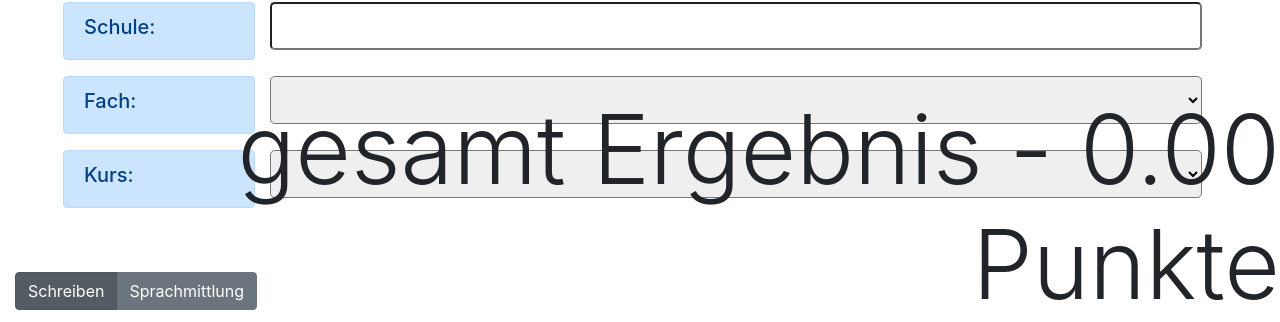
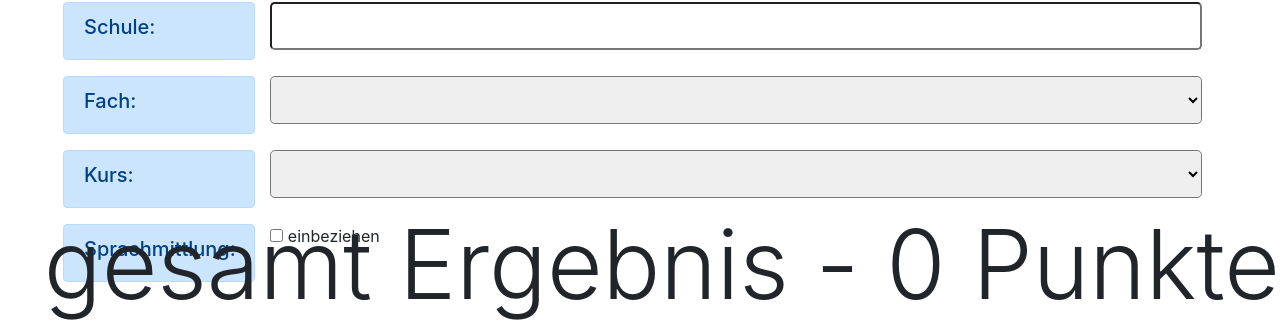
Before and after one commit to samunro/klausur, an Angular app: page / in a window 1280 px wide. Shown: the part 478-800 px from the top of the page. Built offline with nearby package versions, Linux system fonts and the light colour scheme; what ngx-bootstrap-icons would draw is missing.

Commit message:
Made Sprachmittlung optional.

```diff
--- a/src/app/student-points.component.html
+++ b/src/app/student-points.component.html
@@ -39,7 +39,7 @@
       <td>{{school}}</td>
     </tr>
   </table>
-  <ng-container *ngFor="let mode of master.modes">
+  <ng-container *ngFor="let mode of getModes()">
     <h3 class="mt-5">{{mode.name}} - {{getPointsForMode(mode.id)}} Punkte</h3>
     <ng-container *ngFor="let part of master.parts">
     <table class="table my-5">
@@ -90,7 +90,7 @@
     <div class="py-1"></div>
     </ng-container>
   </ng-container>
-  <h1 class="mb-5">Gesamtpunkte - {{getTotalPoints() | number: '1.2-2'}}</h1>
+  <h1 class="mb-5">Gesamtpunkte - {{getTotalPoints() | number: '1.0-0'}}</h1>
   <div class="py-5"></div>
   <div>{{city}}, den {{date}} ____________________________________________________________________ ({{teacher}})</div>
 </div>
@@ -180,7 +180,7 @@
         </select>
     </div>
   </div>
-  <div class="row mx-5 mb-5">
+  <div class="row mx-5">
     <div class="col-2 alert alert-primary">
       <h5>Kurs:</h5>
     </div>
@@ -190,7 +190,18 @@
         </select>
     </div>
   </div>
-  <div class="btn-group btn-group-toggle" data-toggle="buttons">
+  <div class="row mx-5 mb-5">
+    <div class="col-2 alert alert-primary">
+      <h5>Sprachmittlung:</h5>
+    </div>
+    <div class="col">
+      <label>
+      <input type="checkbox" [(ngModel)]="isSprachmittlungEnabled" />
+        einbeziehen
+      </label>
+    </div>
+  </div>
+  <div class="btn-group btn-group-toggle" data-toggle="buttons" *ngIf="isSprachmittlungEnabled">
     <label class="btn btn-secondary" [ngClass]="{active: !isSprachmittlung}">
     <input type="radio" name="mode" id="schreiben" autocomplete="off" checked="false" (click)="isSprachmittlung = false"> Schreiben
   </label>
@@ -292,6 +303,6 @@
   </ng-container>
   <div class="py-5"></div>
   <div class="display-1 fixed-bottom text-right">
-    gesamt Ergebnis - {{getTotalPoints() | number: '1.2-2'}} Punkte
+    gesamt Ergebnis - {{getTotalPoints() | number: '1.0-0'}} Punkte
   </div>
 </div>
--- a/src/app/student-points.component.ts
+++ b/src/app/student-points.component.ts
@@ -11,7 +11,10 @@ export class StudentPointsComponent {
     const sprachmittlungMode = master.modes.find(x => x.id === 2);
 
     for (const mode of master.modes.map(x => new Mode(x.id))) {
-      const examDefinitionMode: {id: number, skillWeightings: SkillWeighting[]} = {id: mode.id, skillWeightings: []}
+      const examDefinitionMode: {
+        id: number;
+        skillWeightings: SkillWeighting[];
+      } = { id: mode.id, skillWeightings: [] };
 
       this.examDefinition.modes.push(examDefinitionMode);
 
@@ -23,11 +26,12 @@ export class StudentPointsComponent {
         for (const area of part.areas) {
           mode.areaComments.push({ areaId: area.id, comment: null });
 
-          const areSkillWeightingsFixed = this.areSkillWeightingsFixed(part.id, mode.id);
+          const areSkillWeightingsFixed = this.areSkillWeightingsFixed(
+            part.id,
+            mode.id
+          );
 
-          const skillCount = areSkillWeightingsFixed
-            ? area.skills.length
-            : 3;
+          const skillCount = areSkillWeightingsFixed ? area.skills.length : 3;
 
           let skillWeighting = 100 / skillCount;
 
@@ -40,7 +44,11 @@ export class StudentPointsComponent {
           const areaSkillWeightings: SkillWeighting[] = [];
 
           for (const skill of area.skills) {
-            if(skill.shouldIncludeInSprachmittlung !== null && skill.shouldIncludeInSprachmittlung !== isSprachmittlung) continue;
+            if (
+              skill.shouldIncludeInSprachmittlung !== null &&
+              skill.shouldIncludeInSprachmittlung !== isSprachmittlung
+            )
+              continue;
 
             mode.skillPoints.push({ skillId: skill.id, points: 0 });
 
@@ -89,6 +97,7 @@ export class StudentPointsComponent {
     return this.exam.modes.find(x => x.id === modeId);
   }
 
+  isSprachmittlungEnabled = false;
   isSprachmittlung = false;
 
   get student() {
@@ -154,7 +163,8 @@ export class StudentPointsComponent {
   }
 
   getSkillPoints(skillId: number, modeId: number = null) {
-    const mode = modeId === null ? this.mode : this.exam.modes.find(x => x.id === modeId);
+    const mode =
+      modeId === null ? this.mode : this.exam.modes.find(x => x.id === modeId);
 
     return mode.skillPoints.find(x => x.skillId === skillId);
   }
@@ -174,7 +184,8 @@ export class StudentPointsComponent {
   }
 
   private getCheckedCriteria(criteriaId: number, modeId: number = null) {
-    const mode = modeId === null ? this.mode : this.exam.modes.find(x => x.id === modeId);
+    const mode =
+      modeId === null ? this.mode : this.exam.modes.find(x => x.id === modeId);
 
     return mode.checkedCriteria.find(x => x.criteriaId === criteriaId);
   }
@@ -236,13 +247,17 @@ export class StudentPointsComponent {
 
     return this.sum(
       skills.map(
-        x => (this.getPointsForSkill(x.id, modeId) * this.getSkillWeighting(x.id, modeId)) / 100
+        x =>
+          (this.getPointsForSkill(x.id, modeId) *
+            this.getSkillWeighting(x.id, modeId)) /
+          100
       )
     );
   }
 
-  getSkillsForArea(areaId: number, modeId: number = null){
-    const mode = modeId === null ? this.mode : this.exam.modes.find(x => x.id === modeId);
+  getSkillsForArea(areaId: number, modeId: number = null) {
+    const mode =
+      modeId === null ? this.mode : this.exam.modes.find(x => x.id === modeId);
 
     const skillIds = mode.skillPoints.map(x => x.skillId);
 
@@ -276,10 +291,24 @@ export class StudentPointsComponent {
     throw Error(`Could not find the skill with id ${skillId}.`);
   }
 
-  getTotalPoints(){
-    var totalWeightings = this.sum(this.master.modes.map(x => x.weighting));
+  getModes() {
+    if (!this.isSprachmittlungEnabled) {
+      return this.master.modes.filter(x => x.id === 1);
+    } else {
+      return this.master.modes;
+    }
+  }
 
-    return this.sum(this.master.modes.map(x => x.weighting * this.getPointsForMode(x.id))) / totalWeightings;
+  getTotalPoints() {
+    var modes = this.getModes();
+
+    var totalWeightings = this.sum(modes.map(x => x.weighting));
+
+    return (
+      this.sum(
+        this.master.modes.map(x => x.weighting * this.getPointsForMode(x.id))
+      ) / totalWeightings
+    );
   }
 
   getPointsForMode(modeId: number = null) {
@@ -306,14 +335,18 @@ export class StudentPointsComponent {
     this.getSkillWeightingObject(skillId, this.mode.id).weighting = value;
   }
 
-  private getSkillWeightingObjects(modeId: number){
+  private getSkillWeightingObjects(modeId: number) {
     modeId = modeId || this.mode.id;
 
-    return this.examDefinition.modes.find(x => x.id === (modeId || this.mode.id)).skillWeightings;
+    return this.examDefinition.modes.find(
+      x => x.id === (modeId || this.mode.id)
+    ).skillWeightings;
   }
 
   private getSkillWeightingObject(skillId: number, modeId: number) {
-    return this.getSkillWeightingObjects(modeId).find(x => x.skillId === skillId);
+    return this.getSkillWeightingObjects(modeId).find(
+      x => x.skillId === skillId
+    );
   }
 
   isSkillIncluded(skillId: number) {
@@ -337,15 +370,21 @@ export class StudentPointsComponent {
   }
 
   getIncludedAreaSkillWeightings(areaId: number, modeId: number = null) {
-    return this.getAreaSkillWeightings(areaId, modeId).filter(x => x.isIncluded);
+    return this.getAreaSkillWeightings(areaId, modeId).filter(
+      x => x.isIncluded
+    );
   }
 
   private getAreaSkillWeightings(areaId: number, modeId: number = null) {
     const isSprachmittlung = modeId === 2;
 
     const skillIds = this.getSkillsForArea(areaId, modeId)
-    .filter(x => x.shouldIncludeInSprachmittlung === null || x.shouldIncludeInSprachmittlung === isSprachmittlung)
-    .map(x => x.id);
+      .filter(
+        x =>
+          x.shouldIncludeInSprachmittlung === null ||
+          x.shouldIncludeInSprachmittlung === isSprachmittlung
+      )
+      .map(x => x.id);
 
     return this.getSkillWeightingObjects(modeId).filter(x =>
       skillIds.includes(x.skillId)
@@ -361,7 +400,8 @@ export class StudentPointsComponent {
   }
 
   private getAreaComment(areaId: number, modeId: number = null) {
-    const mode = modeId === null ? this.mode : this.exam.modes.find(x => x.id === modeId);
+    const mode =
+      modeId === null ? this.mode : this.exam.modes.find(x => x.id === modeId);
 
     return mode.areaComments.find(x => x.areaId === areaId);
   }
@@ -424,10 +464,11 @@ export class StudentPointsComponent {
     });
   }
 
-  areSkillWeightingsFixed(partId: number, modeId: number = null){
-    const isSprachmittlung = modeId !== null ? modeId === 2 : this.isSprachmittlung;
+  areSkillWeightingsFixed(partId: number, modeId: number = null) {
+    const isSprachmittlung =
+      modeId !== null ? modeId === 2 : this.isSprachmittlung;
 
-    if(isSprachmittlung) return true;
+    if (isSprachmittlung) return true;
 
     return partId !== 1; //Inhalt;
   }
@@ -454,7 +495,7 @@ class ExamDefinition {
   school: string;
   course: string;
   "type": string;
-  modes: {id: number, skillWeightings: SkillWeighting[]}[] = [];
+  modes: { id: number; skillWeightings: SkillWeighting[] }[] = [];
 }
 
 class SkillWeighting {
@@ -465,7 +506,7 @@ class SkillWeighting {
 }
 
 class Mode {
-  constructor(modeId: number){
+  constructor(modeId: number) {
     this.id = modeId;
   }
 
```
